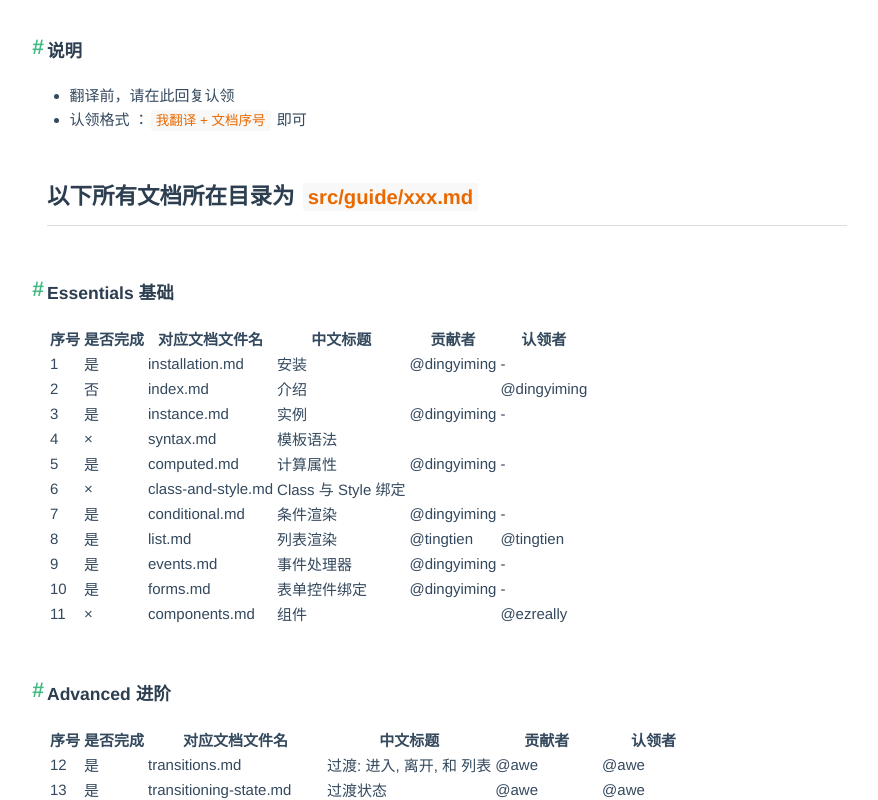
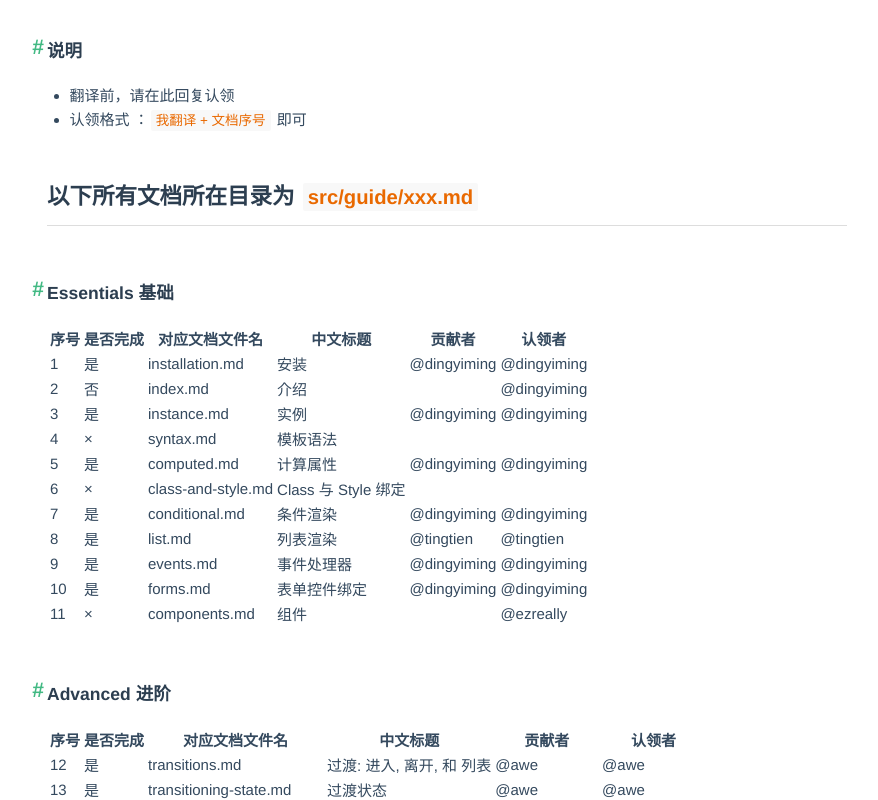
Before and after one commit to thk9/vuefe.github.io, a plain HTML site: page about/index.html in a window 1280 px wide. Shown: the part 458-1258 px from the top of the page, without its empty margins (293-1171 px from the left). Drawn offline with nearby package versions, Linux system fonts and the light colour scheme.

Commit message:
Site updated: 2016-10-06 10:08:04

```diff
--- a/about/index.html
+++ b/about/index.html
@@ -153,7 +153,7 @@
 <td>installation.md</td>
 <td>安装</td>
 <td>@dingyiming</td>
-<td>-</td>
+<td>@dingyiming</td>
 </tr>
 <tr>
 <td>2</td>
@@ -169,7 +169,7 @@
 <td>instance.md</td>
 <td>实例</td>
 <td>@dingyiming</td>
-<td>-</td>
+<td>@dingyiming</td>
 </tr>
 <tr>
 <td>4</td>
@@ -186,7 +186,7 @@
 <td>computed.md</td>
 <td>计算属性</td>
 <td>@dingyiming</td>
-<td>-</td>
+<td>@dingyiming</td>
 </tr>
 <tr>
 <td>6</td>
@@ -202,7 +202,7 @@
 <td>conditional.md</td>
 <td>条件渲染</td>
 <td>@dingyiming</td>
-<td>-</td>
+<td>@dingyiming</td>
 </tr>
 <tr>
 <td>8</td>
@@ -218,7 +218,7 @@
 <td>events.md</td>
 <td>事件处理器</td>
 <td>@dingyiming</td>
-<td>- </td>
+<td>@dingyiming</td>
 </tr>
 <tr>
 <td>10</td>
@@ -226,7 +226,7 @@
 <td>forms.md</td>
 <td>表单控件绑定</td>
 <td>@dingyiming</td>
-<td>-</td>
+<td>@dingyiming</td>
 </tr>
 <tr>
 <td>11</td>
```
